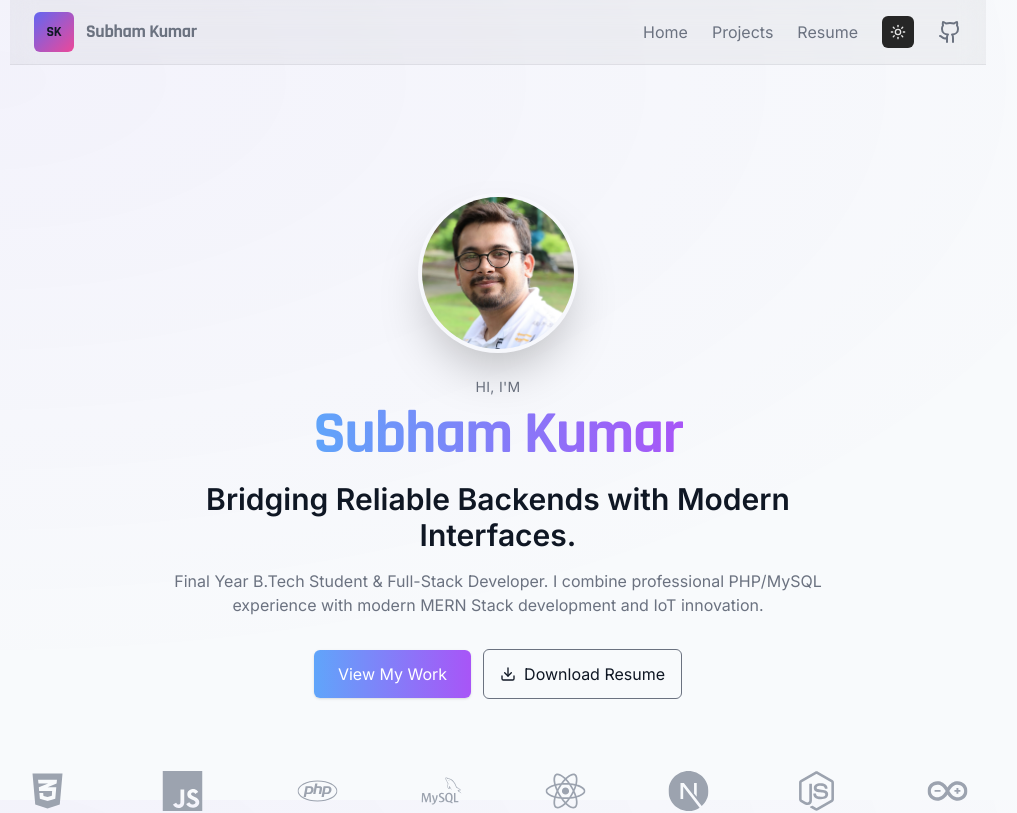
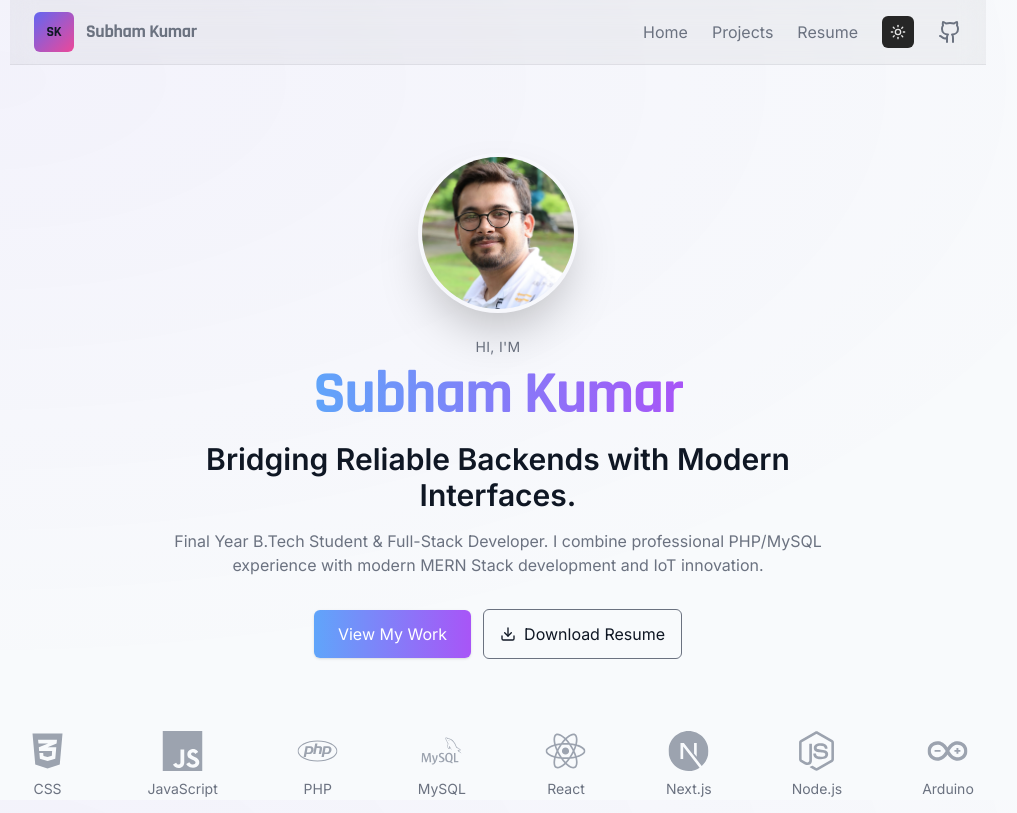
Before and after one commit to Subhamt400/CV, a Next.js app: page / in a window 1280 px wide. Shown: the top 813 px of the page, without its empty margins (142-1159 px from the left). Built offline with nearby package versions, Linux system fonts and the light colour scheme.

Commit message:
Update Hero.jsx

```diff
--- a/components/Hero.jsx
+++ b/components/Hero.jsx
@@ -15,7 +15,7 @@ export default function Hero() {
   }
 
   return (
-    <section className="pt-20 pb-12 flex items-center justify-center">
+    <section className="pt-10 pb-12 flex items-center justify-center">
       <motion.div
         variants={container}
         initial="hidden"
```
